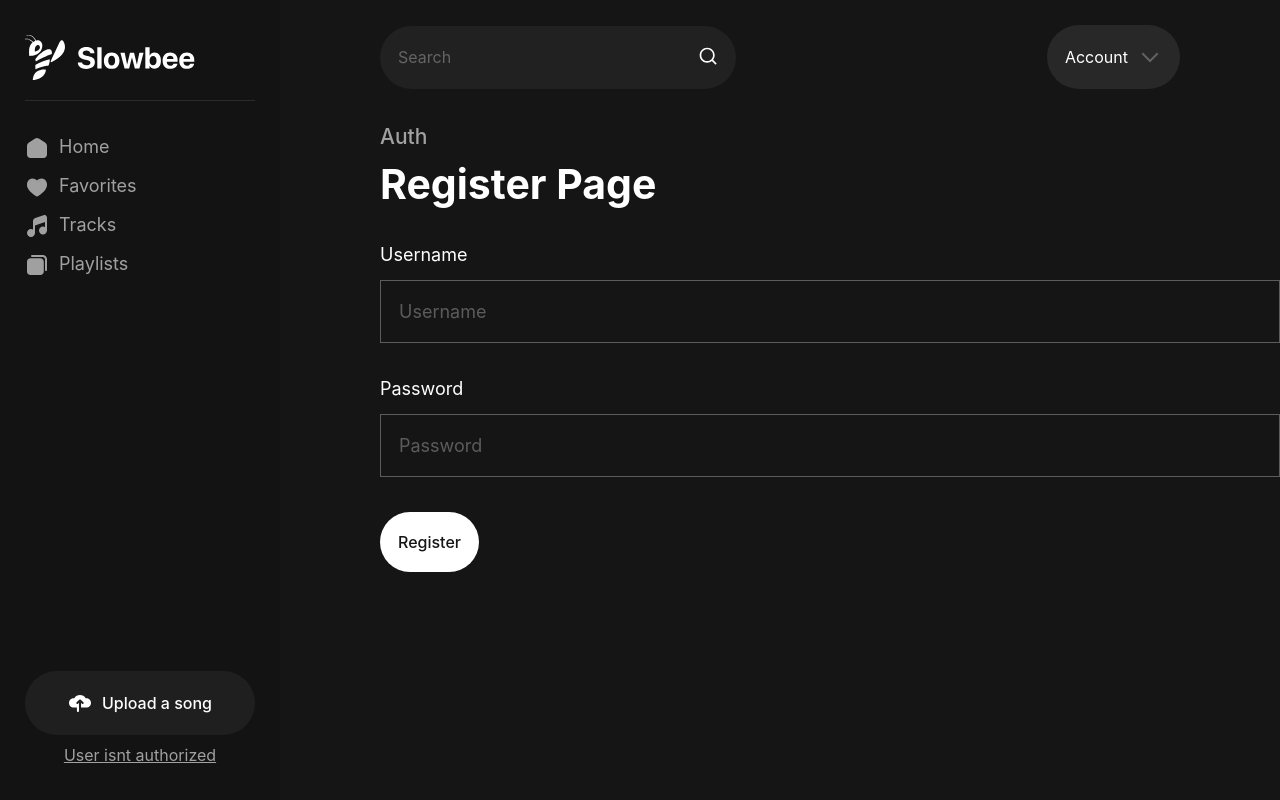
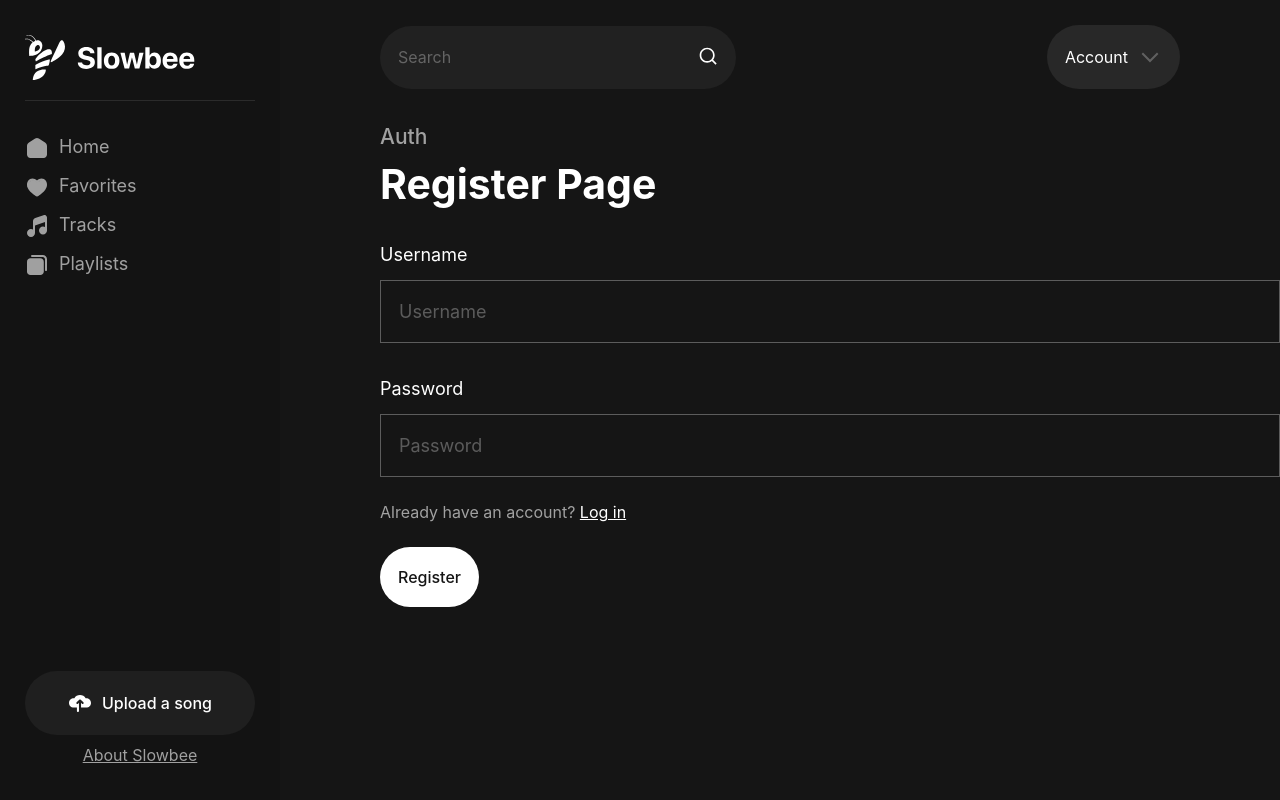
Before and after one commit to vholik/slowbee-client, a Next.js app: page /register in a window 1280 px wide. Built offline with nearby package versions, Linux system fonts and the light colour scheme.

Commit message:
adding servedsideprops

```diff
--- a/components/Player.tsx
+++ b/components/Player.tsx
@@ -11,7 +11,6 @@ import volumeMiddleIcon from "../public/images/player/volume-50.svg";
 import { useEffect, useRef } from "react";
 import {
   addActiveTrack,
-  changePosition,
   changeVolume,
   pauseTrack,
   setCurrentTime,
@@ -25,10 +24,10 @@ import { checkFavorite } from "../store/reducers/favorite/CheckIsFavorite";
 import { updateListen } from "../store/reducers/track/UpdateListensSlice";
 import skipLeft from "../public/images/player/skip-left.svg";
 import skipRight from "../public/images/player/skip-right.svg";
-import instance from "../axios";
 import { useRouter } from "next/router";
 import { fetchTrack } from "../store/reducers/player/ControllerSlice";
 import { fetchControlledTrack } from "../store/reducers/favorite/FavoriteControllerSlice";
+import { stateHandler } from "../store/reducers/state/StatusSlice";
 
 export default function Player() {
   const dispatch = useAppDispatch();
@@ -48,13 +47,10 @@ export default function Player() {
     (state) => state.checkIsFavoriteReducer
   );
 
-  // const { favorites } = useAppSelector((state) => state.getFavoritesReducer);
-  // const { playlist } = useAppSelector((state) => state.playlistReducer);
+  const { isLogged } = useAppSelector((state) => state.refreshReducer);
 
   const router = useRouter();
-
   const volumeRef = useRef(null);
-
   const audioPlayer = useRef<HTMLAudioElement>(null);
 
   const volumeHandler = (e: any) => {
@@ -75,7 +71,9 @@ export default function Player() {
     if (pause) {
       audioPlayer.current!.pause();
     } else {
-      audioPlayer.current!.play();
+      audioPlayer.current!.play().catch((e) => {
+        console.log(e);
+      });
     }
   }, [pause]);
 
@@ -116,7 +114,14 @@ export default function Player() {
   const changeCurrentTime = () => {
     dispatch(setCurrentTime(audioPlayer.current!.currentTime));
   };
-  const showModal = () => {
+  const addToPlaylistHandler = () => {
+    if (!isLogged) {
+      stateHandler(
+        { message: "User is not authorized", isError: true },
+        dispatch
+      );
+      return;
+    }
     dispatch(toggleModal());
   };
 
@@ -127,9 +132,13 @@ export default function Player() {
         .then(() => {
           dispatch(checkFavorite(active._id))
             .unwrap()
-            .catch((err) => alert(err.message));
+            .catch((err) =>
+              stateHandler({ message: err, isError: true }, dispatch)
+            );
         })
-        .catch((err) => alert(err.message));
+        .catch((err) =>
+          stateHandler({ message: err.message, isError: true }, dispatch)
+        );
     }
   };
   const removeFavoriteHandler = () => {
@@ -137,18 +146,18 @@ export default function Player() {
       dispatch(updateFavorites(active._id))
         .unwrap()
         .then((res) => {
-          console.log(res);
           dispatch(checkFavorite(active._id))
             .unwrap()
-            .catch((err) => alert(err.message));
+            .catch((err) => console.log(err));
         })
-        .catch((err) => alert(err.message));
+        .catch((err) => console.log(err.message));
     }
   };
 
   const switchHandler = (type: string) => {
     const playlistId = router.query.id as string;
     const isPlaylistDirectory = playlistId && directory === "playlists";
+
     if (active) {
       const query = {
         id: isPlaylistDirectory ? playlistId : active._id,
@@ -157,6 +166,7 @@ export default function Player() {
         filter: sortingType,
         position,
       };
+
       dispatch(fetchTrack(query))
         .unwrap()
         .then((track) => {
@@ -172,6 +182,7 @@ export default function Player() {
         type: type,
         position,
       };
+
       dispatch(fetchControlledTrack(query))
         .unwrap()
         .then((track) => {
@@ -324,7 +335,7 @@ export default function Player() {
             onChange={volumeHandler}
           />
           <p className="range-value">100</p>
-          <div className="bookmark" onClick={showModal}>
+          <div className="bookmark" onClick={addToPlaylistHandler}>
             <Image
               src={bookmarkIcon}
               alt="Add to playlist"
--- a/components/Sidebar.tsx
+++ b/components/Sidebar.tsx
@@ -78,11 +78,9 @@ const Sidebar = () => {
           Upload a song
         </button>
       </Link>
-      {isAuth ? (
-        <p className="about-link">User is authorized</p>
-      ) : (
-        <p className="about-link">User isnt authorized</p>
-      )}
+      <Link href={"/about"}>
+        <p className="about-link">About Slowbee</p>
+      </Link>
     </StyledNavbar>
   );
 };
--- a/components/TrackDetails.tsx
+++ b/components/TrackDetails.tsx
@@ -8,6 +8,7 @@ import {
 import { addComment } from "../store/reducers/track/CommentSlice";
 import { ChangeEvent, ChangeEventHandler, EventHandler, useState } from "react";
 import Comment from "./Comment";
+import { stateHandler } from "../store/reducers/state/StatusSlice";
 import { addActiveTrack } from "../store/reducers/player/PlayerSlice";
 
 export default function TrackDetails() {
@@ -47,9 +48,10 @@ export default function TrackDetails() {
         .unwrap()
         .then((id) => {
           dispatch(pushComment(id)), setComment("");
+          stateHandler({ message: "Added comment " }, dispatch);
         });
-    } catch (error) {
-      console.log(error);
+    } catch (error: any) {
+      stateHandler({ message: error.message, isError: true }, dispatch);
     }
   };
 
--- a/pages/register.tsx
+++ b/pages/register.tsx
@@ -4,6 +4,8 @@ import { useAppDispatch } from "../store/hooks/redux";
 import { fetchRegister } from "../store/reducers/auth/RegisterSlice";
 import styled from "styled-components";
 import Router from "next/router";
+import Link from "next/link";
+import { stateHandler } from "../store/reducers/state/StatusSlice";
 
 const Login = () => {
   const dispatch = useAppDispatch();
@@ -26,10 +28,10 @@ const Login = () => {
     dispatch(fetchRegister(formData))
       .unwrap()
       .then(() => {
-        alert("Registered succesfully");
+        stateHandler({ message: "Succesfully registered" }, dispatch);
         Router.push("/login");
       })
-      .catch((err) => console.log(err));
+      .catch((err) => stateHandler({ isError: true, message: err }, dispatch));
   };
   return (
     <div className="container">
@@ -58,7 +60,7 @@ const Login = () => {
           name="password"
           type="text"
           placeholder="Password"
-          className="input"
+          className="input password--input"
           onChange={(e) =>
             setFormData({
               ...formData,
@@ -66,6 +68,12 @@ const Login = () => {
             })
           }
         />
+        <p className="auth-link">
+          Already have an account?{" "}
+          <Link href="/login">
+            <span className="underlined">Log in</span>
+          </Link>
+        </p>
         <button onClick={submitHandler} className="btn">
           Register
         </button>
@@ -87,6 +95,19 @@ const StyledRegister = styled.div`
       background-color: #a0a0a0;
     }
   }
+  .auth-link {
+    font-size: 16px;
+    color: var(--grey-60);
+    margin-bottom: 25px;
+    .underlined {
+      color: white;
+      text-decoration: underline;
+      cursor: pointer;
+    }
+  }
+  .password--input {
+    margin-bottom: 25px;
+  }
 `;
 
 export default Login;
```
Also changed, not shown: pages/login.tsx (+21 -1 lines), pages/tracks/index.tsx (+9 -0 lines).
